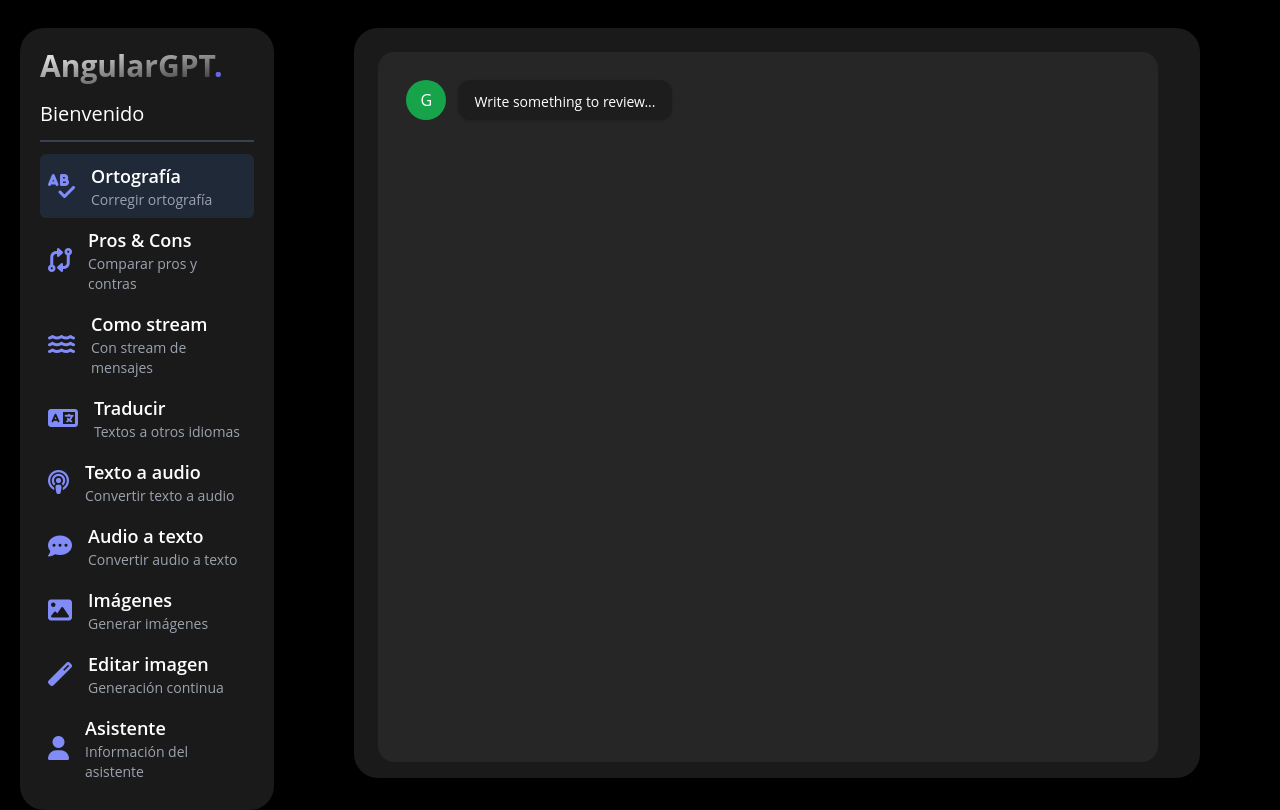
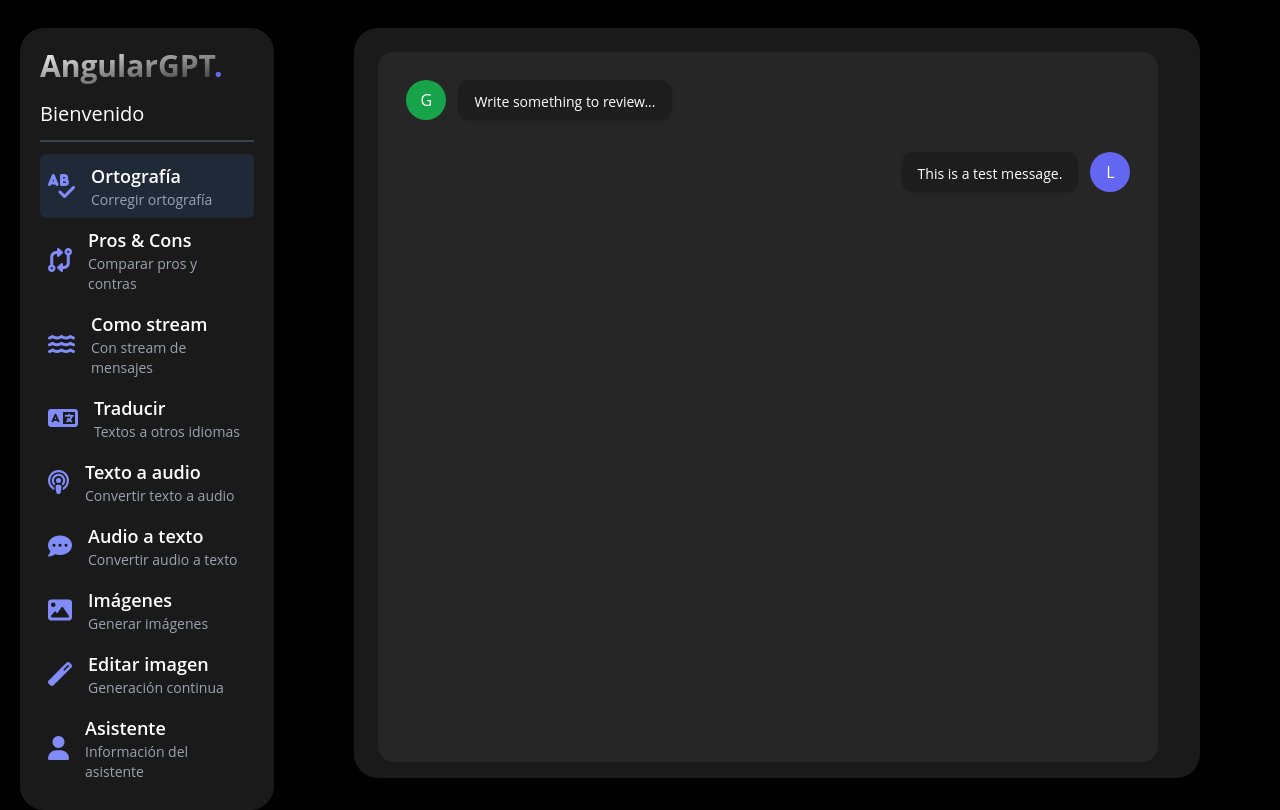
Before and after one commit to lumusitech/frontend-angular-ia-example, an Angular app: page /orthography in a window 1280 px wide. Built offline with nearby package versions, Linux system fonts and the light colour scheme.

Commit message:
feat: add response chat bubble

```diff
--- a/src/app/presentation/components/chat-bubbles/myMessage/myMessage.html
+++ b/src/app/presentation/components/chat-bubbles/myMessage/myMessage.html
@@ -1 +1,13 @@
-<p>myMessage works!</p>,
+<div class="col-start-6 col-end-12 p-3 rounded-lg">
+  <div class="flex flex-row-reverse items-center justify-start">
+    <div
+      class="flex items-center justify-center flex-shrink-0 w-10 h-10 bg-indigo-500 rounded-full"
+    >
+      L
+    </div>
+
+    <div class="relative px-4 pt-3 pb-2 mr-3 text-sm bg-black bg-opacity-25 shadow rounded-xl">
+      {{ text() }}
+    </div>
+  </div>
+</div>
--- a/src/app/presentation/components/chat-bubbles/myMessage/myMessage.ts
+++ b/src/app/presentation/components/chat-bubbles/myMessage/myMessage.ts
@@ -1,4 +1,4 @@
-import { ChangeDetectionStrategy, Component } from '@angular/core';
+import { ChangeDetectionStrategy, Component, input } from '@angular/core';
 
 @Component({
   selector: 'app-my-message',
@@ -6,4 +6,6 @@
   templateUrl: './myMessage.html',
   changeDetection: ChangeDetectionStrategy.OnPush,
 })
-export class MyMessage { }
+export class MyMessage {
+  text = input.required<string>();
+}
--- a/src/app/presentation/pages/orthographyPage/orthographyPage.html
+++ b/src/app/presentation/pages/orthographyPage/orthographyPage.html
@@ -1,7 +1,8 @@
 <div class="chat-container">
   <div class="chat-messages">
-    <div class="gid gap-y-2">
+    <div class="grid gap-y-2">
       <app-chat-message text="Write something to review..." />
+      <app-my-message text="This is a test message." />
     </div>
   </div>
 
--- a/src/app/presentation/pages/orthographyPage/orthographyPage.ts
+++ b/src/app/presentation/pages/orthographyPage/orthographyPage.ts
@@ -1,9 +1,10 @@
 import { ChangeDetectionStrategy, Component } from '@angular/core';
 import { ChatMessage } from '../../components/chat-bubbles/chatMessage/chatMessage';
+import { MyMessage } from '../../components/chat-bubbles/myMessage/myMessage';
 
 @Component({
   selector: 'app-orthography-page',
-  imports: [ChatMessage],
+  imports: [ChatMessage, MyMessage],
   templateUrl: './orthographyPage.html',
   changeDetection: ChangeDetectionStrategy.OnPush,
 })
```
